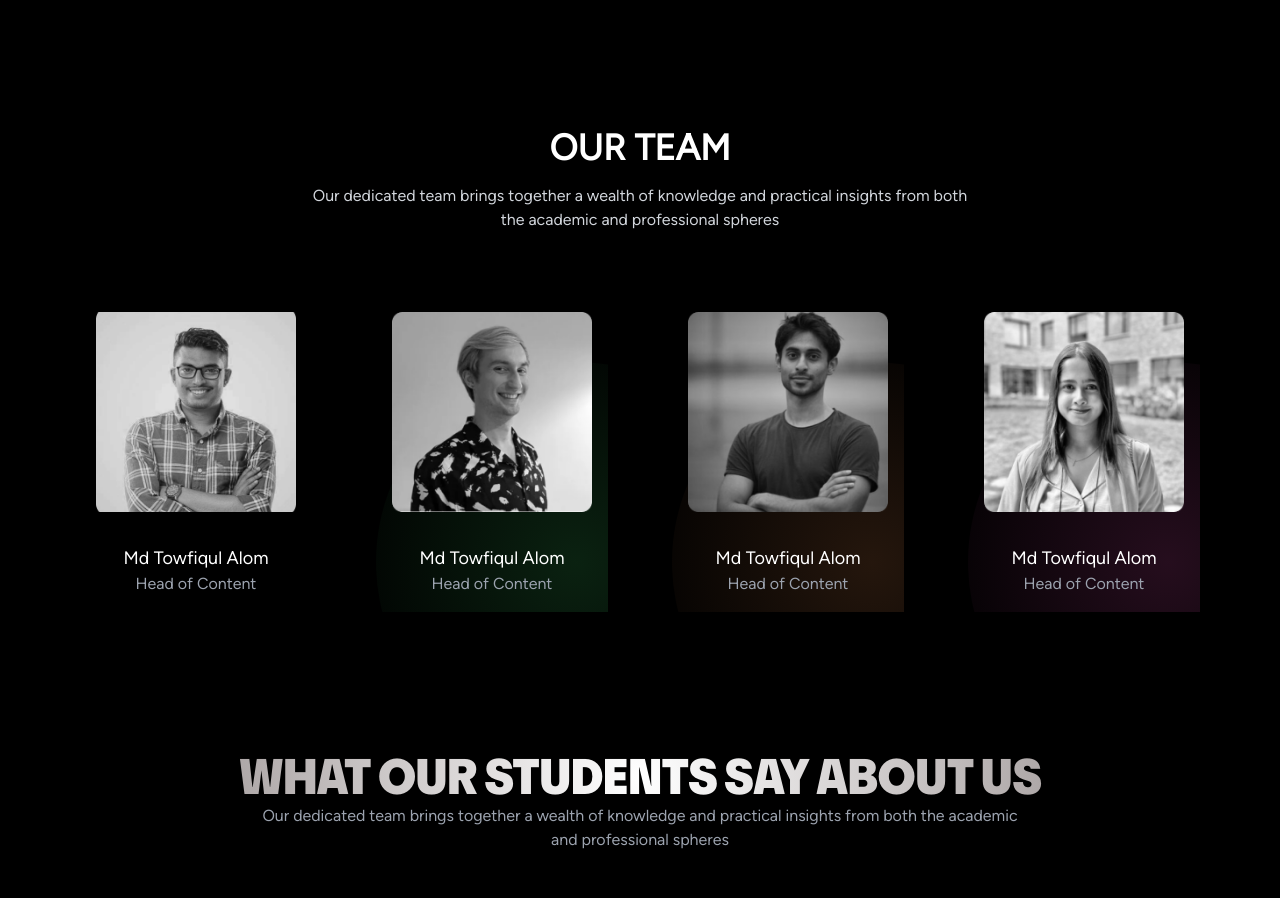
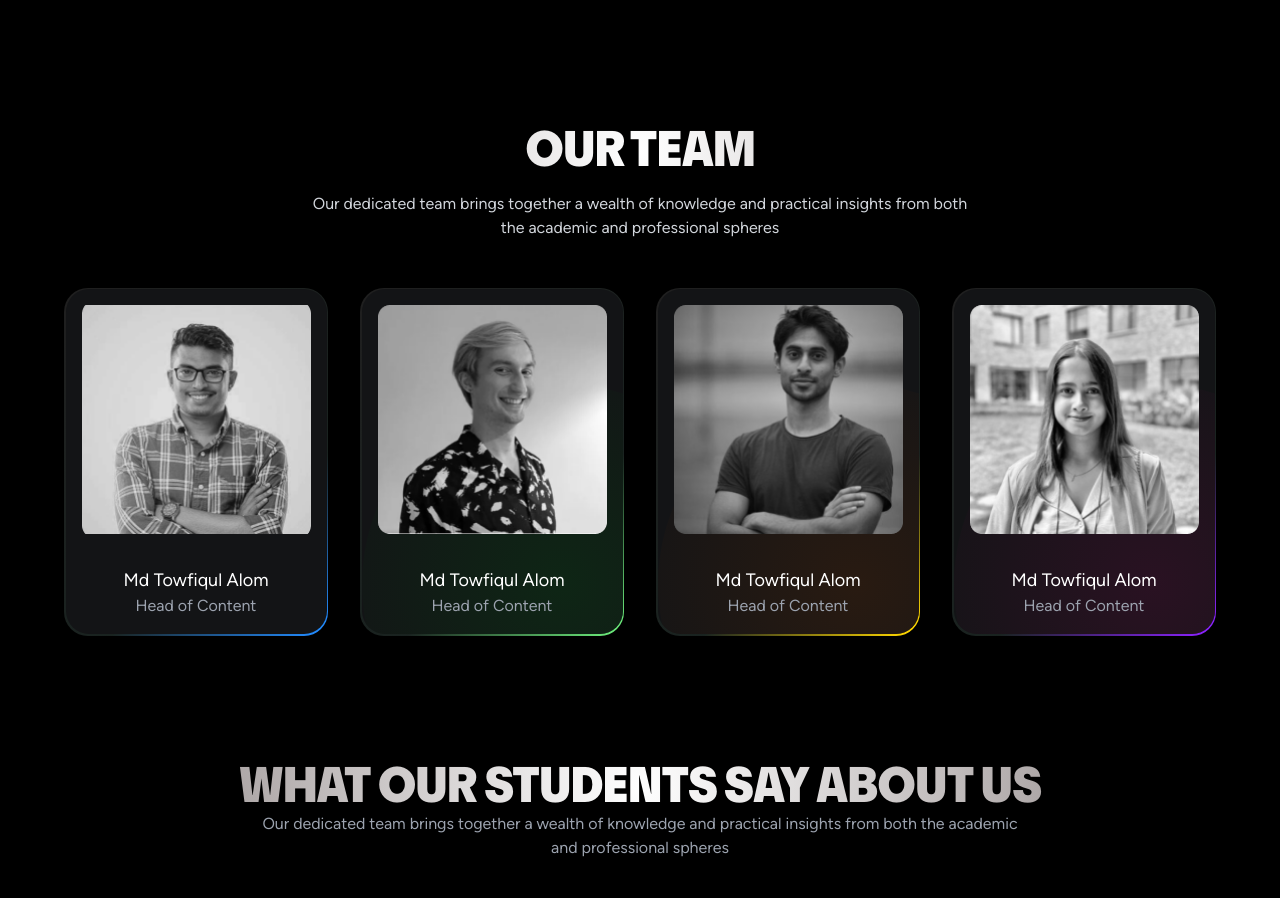
Before and after one commit to sampath-kumaramd/ai-cloud-academy, a Next.js app: page / in a window 1280 px wide. Shown: the part 4003-4901 px from the top of the page. Built offline with nearby package versions, Linux system fonts and the light colour scheme.

Commit message:
complete home page

```diff
--- a/src/components/home-page/out-team.tsx
+++ b/src/components/home-page/out-team.tsx
@@ -1,5 +1,6 @@
 import Image from 'next/image';
 import { Card, CardContent, CardHeader } from '../ui/card';
+import { TitleText } from '../common/title-text';
 
 export default function OutTeam() {
   const getborderClass = (index: number) => {
@@ -22,7 +23,7 @@ export default function OutTeam() {
   return (
     <div className="bg-black text-white py-16 container mx-auto">
       <div className="text-center space-y-4">
-        <h2 className="text-4xl font-bold">OUR TEAM</h2>
+        <TitleText>OUR TEAM</TitleText>
         <p className="text-gray-300 max-w-2xl mx-auto">
           Our dedicated team brings together a wealth of knowledge and practical
           insights from both the academic and professional spheres
@@ -34,24 +35,7 @@ export default function OutTeam() {
           {teamMembers.map((member, index) => (
             <div
               key={member.name}
-              className={`text-center space-y-3 rounded-lg p-4
-                 const getborderClass = (index: number) => {
-    if (index === 0) return 'bottom-right-blue-border';
-    if (index === 1) return 'bottom-right-green-border';
-    if (index === 2) return 'bottom-right-yellow-border';
-    if (index === 3) return 'bottom-right-purple-border';
-    return '';
-  };
-
-  const getGradientColor = (index: number) => {
-    // rgb(16, 13, 40)
-    if (index === 0) return 'rgba(16, 13, 40, )'; // dark blue
-    if (index === 1) return 'rgba(13, 42, 21, 0.8)'; // dark green
-    if (index === 2) return 'rgba(46, 28, 16, 0.8)'; // dark purple/navy
-    if (index === 3) return 'rgba(47, 17, 37, 0.8)'; // dark burgundy
-    return 'rgba(228, 226, 255, 0.1)';
-  };
-               `}
+              className={`text-center space-y-3 rounded-lg p-4 ${getborderClass(index)}`}
             >
               <div className="relative overflow-hidden">
                 <div
```
